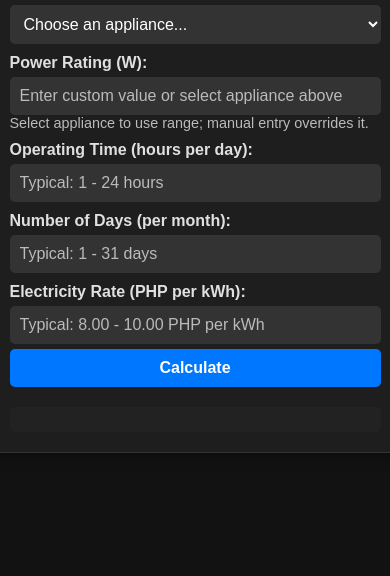
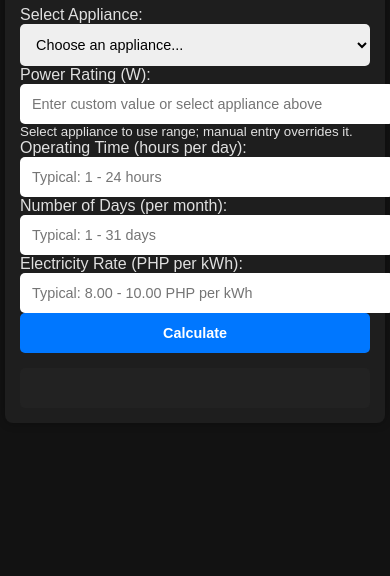
Before and after one commit to apelicano/power-consumption, a plain HTML site: page index.html in a window 390 px wide. Shown: the part 278-854 px from the top of the page. Drawn offline with Linux system fonts and the light colour scheme.

Commit message:
more responsive styles.css

```diff
--- a/styles.css
+++ b/styles.css
@@ -2,56 +2,45 @@
 body {
     font-family: Arial, sans-serif;
     display: flex;
+    flex-direction: column;
+    align-items: center;
     justify-content: center;
-    align-items: center;
-    height: 100vh;
+    min-height: 100vh;
     margin: 0;
-    background-color: #121212; /* Dark background */
-    color: #e0e0e0; /* Light text for contrast */
+    background-color: #121212;
+    color: #e0e0e0;
+    padding: 10px; /* Ensure small padding on mobile */
 }
 
 /* Calculator Container */
 .calculator {
-    background-color: #1e1e1e; /* Slightly lighter dark shade */
-    padding: 20px;
-    border: 1px solid #333; /* Subtle border */
-    border-radius: 8px; /* Smooth rounded corners */
-    box-shadow: 0 0 15px rgba(0, 0, 0, 0.5);
+    background-color: #1e1e1e;
+    padding: 15px;
+    border-radius: 8px;
+    box-shadow: 0 0 10px rgba(0, 0, 0, 0.3);
+    width: 90%; /* Adjust width for mobile */
+    max-width: 400px; /* Prevent excessive stretching */
 }
 
 /* Form Elements */
 form {
     display: flex;
     flex-direction: column;
-}
-
-label {
-    margin-top: 10px;
-    font-weight: bold;
+    width: 100%;
 }
 
 input, select, button {
-    margin-top: 5px;
-    padding: 10px;
-    font-size: 1em;
-    border-radius: 5px; /* Softer look */
+    padding: 12px;
+    font-size: 1rem;
+    border-radius: 5px;
     border: none;
+    width: 100%;
 }
 
-input, select {
-    background-color: #333;
-    color: #fff;
-}
-
-input::placeholder {
-    color: #bbb;
-}
-
-/* Button Styling */
+/* Button */
 button {
     background-color: #0077ff;
     color: #fff;
-    cursor: pointer;
     font-weight: bold;
     transition: background-color 0.3s ease;
 }
@@ -62,20 +51,24 @@ button:hover {
 
 /* Results Section */
 #results {
-    margin-top: 20px;
-    padding: 10px;
+    margin-top: 15px;
+    padding: 12px;
     background-color: #222;
     border-radius: 5px;
 }
 
-p {
-    margin: 5px 0;
-    font-size: 1.1em;
-    font-weight: bold;
+/* Responsive Design */
+@media screen and (max-width: 768px) {
+    body {
+        padding: 5px;
+    }
+
+    .calculator {
+        width: 95%;
+        max-width: 350px;
+    }
+
+    input, select, button {
+        font-size: 0.9rem;
+    }
 }
-
-
-small {
-    font-size: 0.9em;
-    color: #bbb;
-}
```
